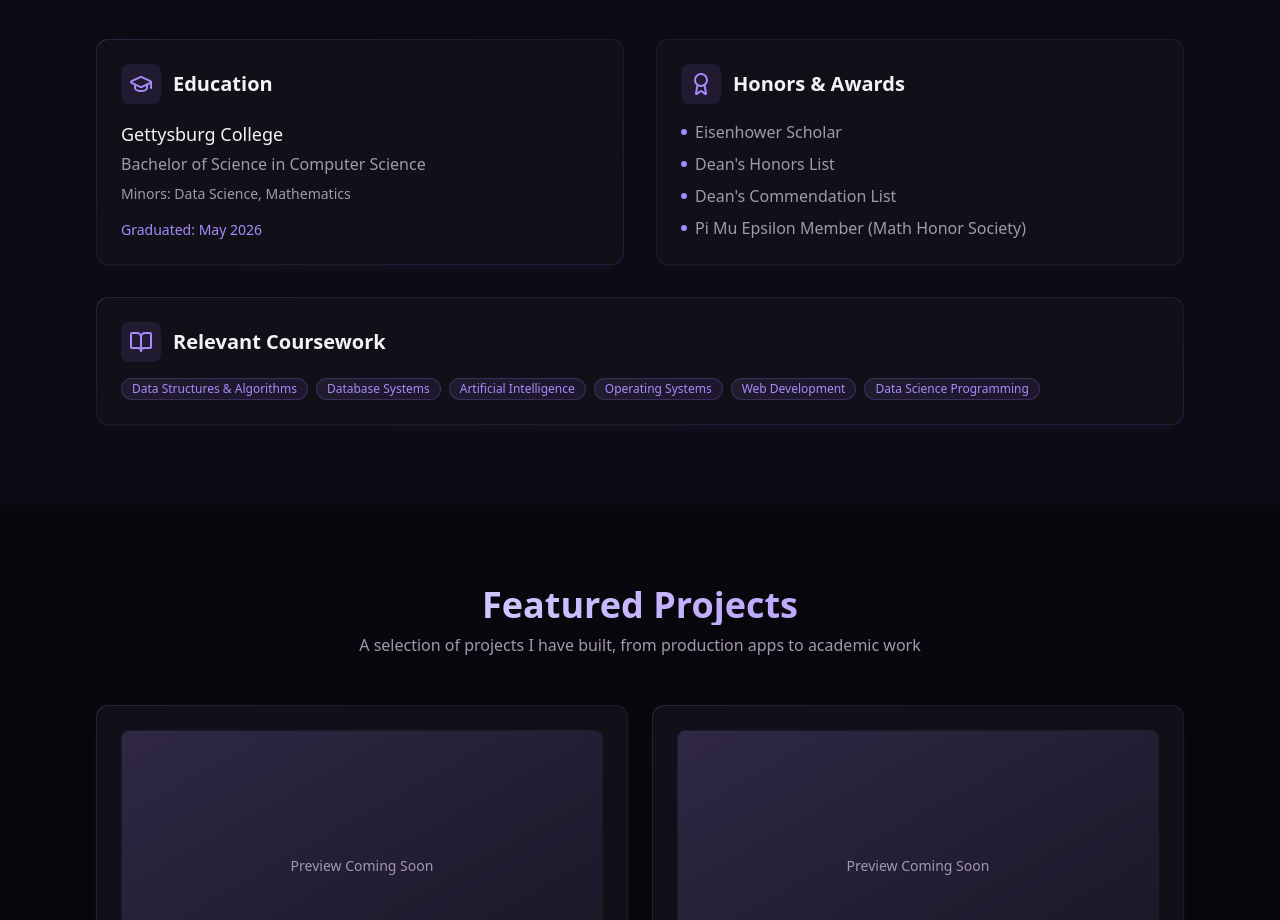
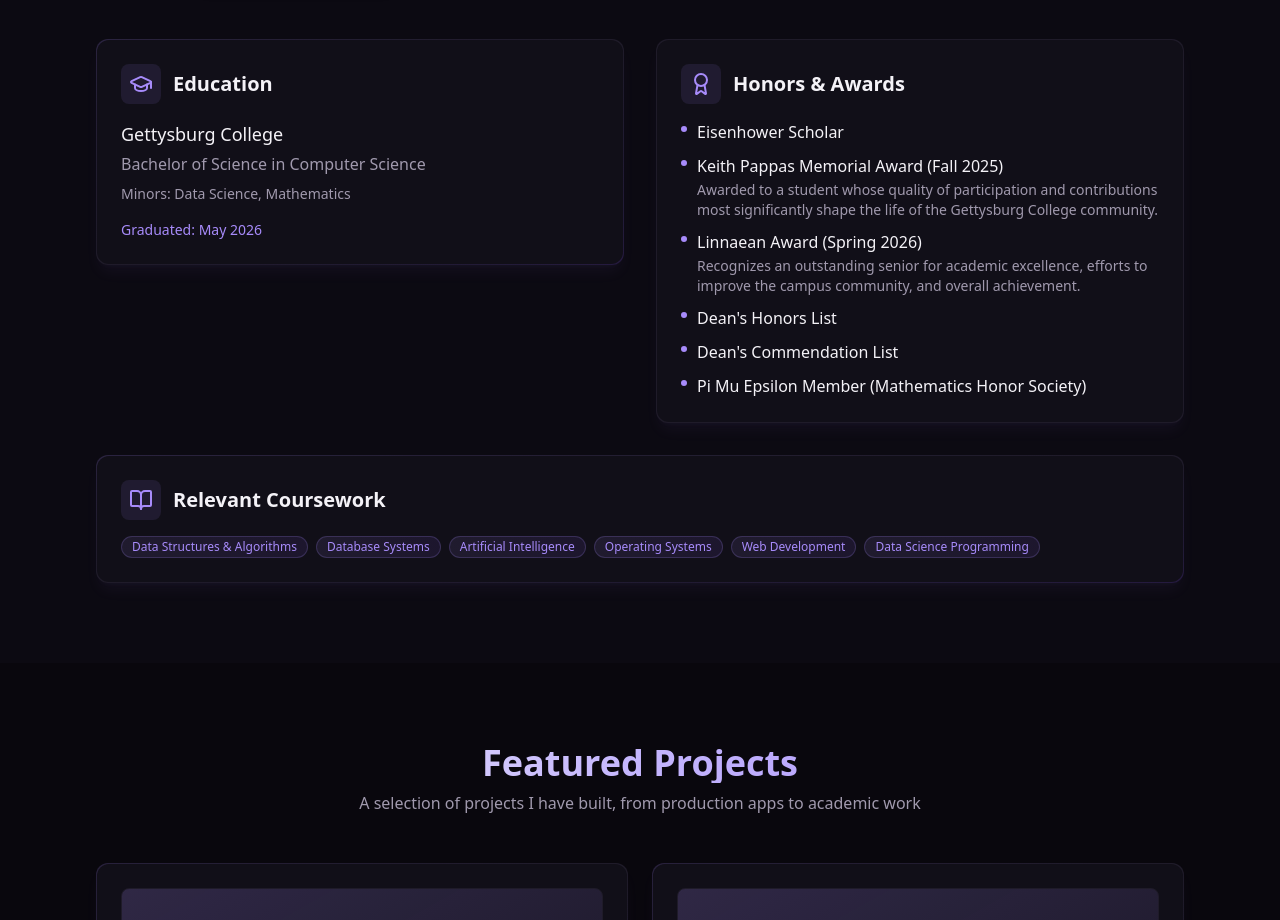
Before and after one commit to salehaiftikharr/portfolio, a Next.js app: page / in a window 1280 px wide. Shown: the part 1280-2200 px from the top of the page. Built offline with nearby package versions, Linux system fonts and the light colour scheme.

Commit message:
Add Keith Pappas and Linnaean awards with descriptions to About

```diff
--- a/src/components/sections/About.tsx
+++ b/src/components/sections/About.tsx
@@ -86,11 +86,18 @@ export function About() {
                   Honors & Awards
                 </h3>
               </div>
-              <ul className="space-y-2">
+              <ul className="space-y-2.5">
                 {education.awards.map((award) => (
-                  <li key={award} className="flex items-center gap-2 text-muted">
-                    <span className="w-1.5 h-1.5 rounded-full bg-primary" />
-                    {award}
+                  <li key={award.name} className="flex gap-2.5 text-muted">
+                    <span className="mt-1.5 w-1.5 h-1.5 rounded-full bg-primary shrink-0" />
+                    <span>
+                      <span className="text-foreground">{award.name}</span>
+                      {"description" in award && award.description && (
+                        <span className="block text-sm text-muted mt-0.5">
+                          {award.description}
+                        </span>
+                      )}
+                    </span>
                   </li>
                 ))}
               </ul>
--- a/src/data/siteConfig.ts
+++ b/src/data/siteConfig.ts
@@ -23,10 +23,20 @@ export const education = {
   minors: ["Data Science", "Mathematics"],
   graduationDate: "May 2026",
   awards: [
-    "Eisenhower Scholar",
-    "Dean's Honors List",
-    "Dean's Commendation List",
-    "Pi Mu Epsilon Member (Math Honor Society)",
+    { name: "Eisenhower Scholar" },
+    {
+      name: "Keith Pappas Memorial Award (Fall 2025)",
+      description:
+        "Awarded to a student whose quality of participation and contributions most significantly shape the life of the Gettysburg College community.",
+    },
+    {
+      name: "Linnaean Award (Spring 2026)",
+      description:
+        "Recognizes an outstanding senior for academic excellence, efforts to improve the campus community, and overall achievement.",
+    },
+    { name: "Dean's Honors List" },
+    { name: "Dean's Commendation List" },
+    { name: "Pi Mu Epsilon Member (Mathematics Honor Society)" },
   ],
   relevantCourses: [
     "Data Structures & Algorithms",
```
